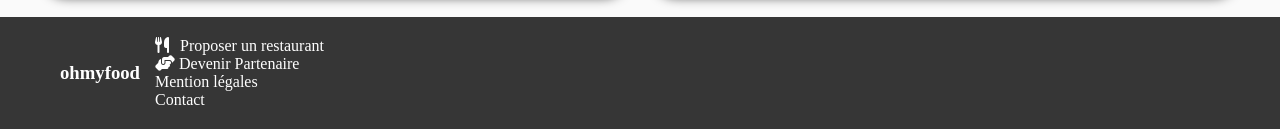
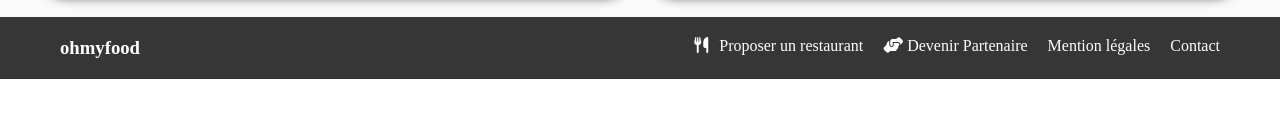
Before and after one commit to Pliskenn/LaurentMocydlarz_3_08102021, a website: page index.html in a window 1280 px wide. Shown: the part 1139-1268 px from the top of the page. After the commit the page ends 1218 px from the top, so only its background shows below. Drawn offline with Linux system fonts and the light colour scheme; a web font is replaced by a local one.

Commit message:
Correction Footer

```diff
--- a/assets/sass/layout/_footer.scss
+++ b/assets/sass/layout/_footer.scss
@@ -4,18 +4,21 @@ footer {
 h3.footer__title {
     color: white;
     margin: 0;
-    margin-left: 20px;
+    margin: 20px;
 }
 .footer__bloc {
-    padding: 10px 0;
     display: flex;
-    align-items: center;
     column-gap: 15px;
+    justify-content: space-between;
     & > ul {
+        display: flex;
         list-style: none;
         padding: 0;
-        margin: 10px 0;
         color: white;
+        margin: 20px;
+        & li{
+            margin-left: 20px;
+        }
     }
 }
 .fa-utensils{
--- a/index.html
+++ b/index.html
@@ -106,7 +106,8 @@
                     </a>
                     <a href="#">
                         <div class="restaurant__card">
-                            <img src="assets/img/restaurants/louis-hansel-shotsoflouis-qNBGVyOCY8Q-unsplash.jpg" alt="Restaurant">
+                            <img src="assets/img/restaurants/louis-hansel-shotsoflouis-qNBGVyOCY8Q-unsplash.jpg"
+                                alt="Restaurant">
                             <div class="restaurant__footer">
                                 <div class="restaurant__card-text">
                                     <h4>La palette du goût</h4>
@@ -121,7 +122,8 @@
         </div>
     </main>
     <footer>
-        <div class="footer__bloc content">
+        <div class="content">
+            <div class="footer__bloc">
                 <h3 class="footer__title">ohmyfood</h3>
                 <ul>
                     <li><i class="fas fa-utensils"></i> Proposer un restaurant</li>
@@ -130,6 +132,7 @@
                     <li>Contact</li>
                 </ul>
             </div>
+        </div>
     </footer>
 </body>
 
```
Also changed, not shown: assets/css/style.css, 1 other file. Lines whose indentation alone changed are shown as unchanged.
